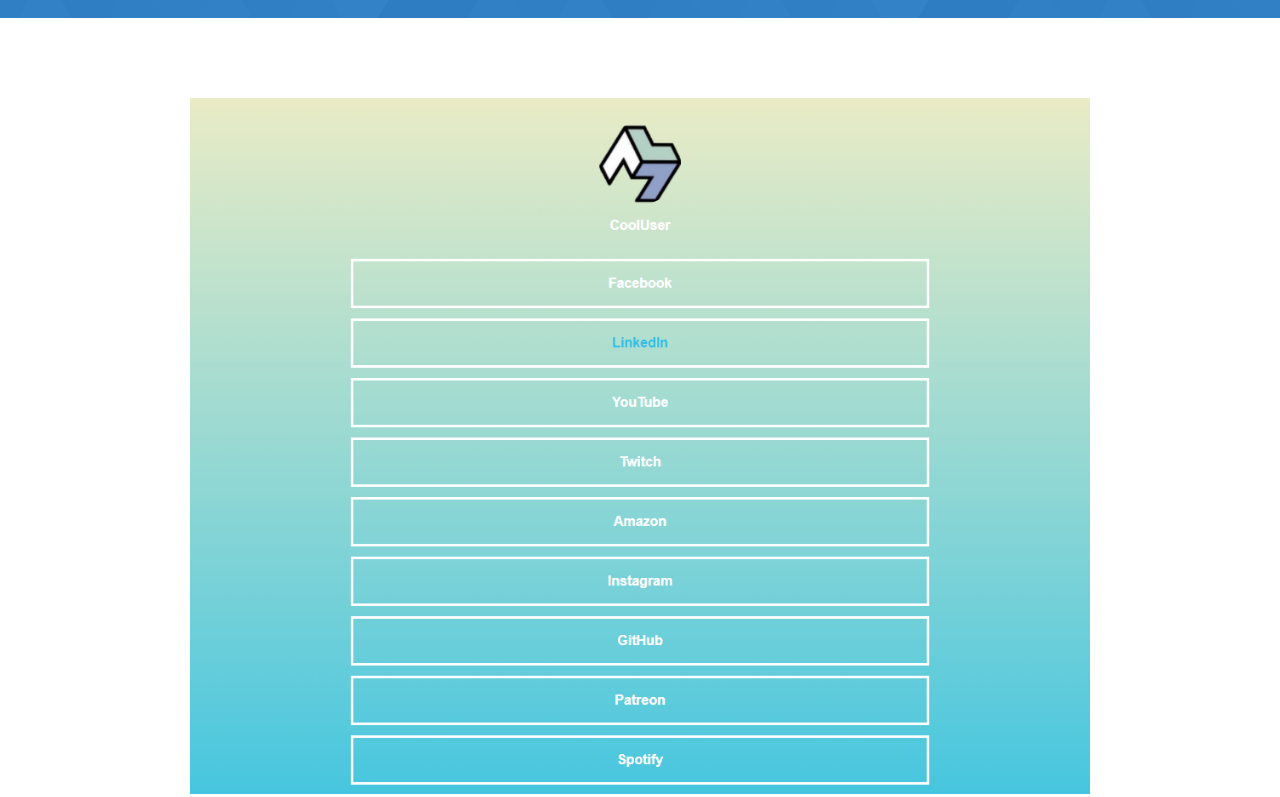
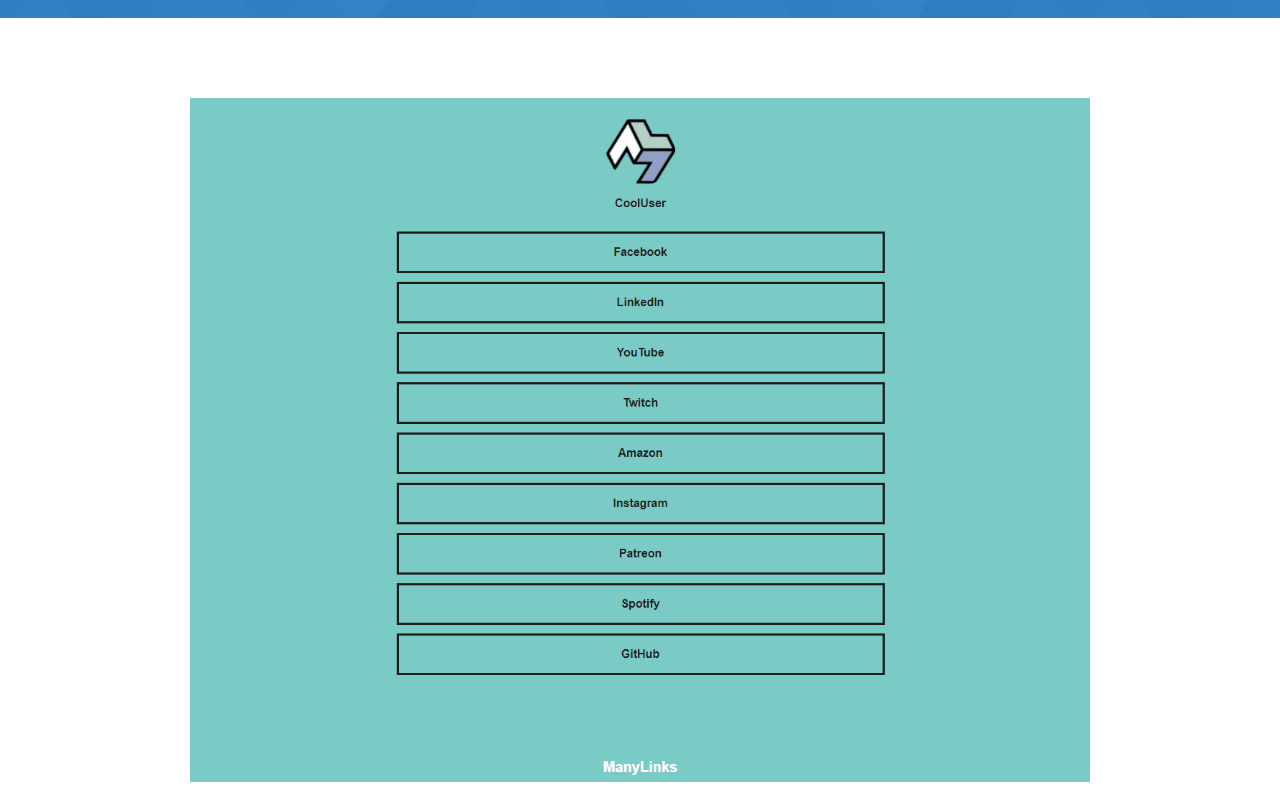
Before and after one commit to peffa/Portfolio, a website: page project-1.html in a window 1280 px wide. Shown: the part 702-1499 px from the top of the page. Drawn offline with Linux system fonts and the light colour scheme.

Commit message:
updated ManyLinks project page with demo gif

```diff
--- a/project-1.html
+++ b/project-1.html
@@ -91,7 +91,7 @@
         <div class="main-container">
             <div class="project-details__content">
                 <div class="project-details__showcase-img-cont">
-                    <img src="./assets/png/ManyLinks.png" alt="Project Image"
+                    <img src="./assets/gif/ManyLinks gif.gif" alt="Project Image"
                         class="project-details__showcase-img" />
                 </div>
                 <div class="project-details__content-main">
```
Also changed, not shown: assets/gif/ManyLinks gif.gif (added).
